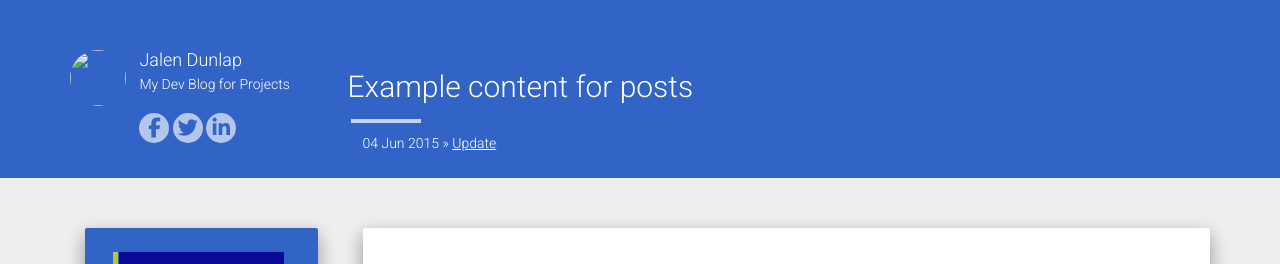
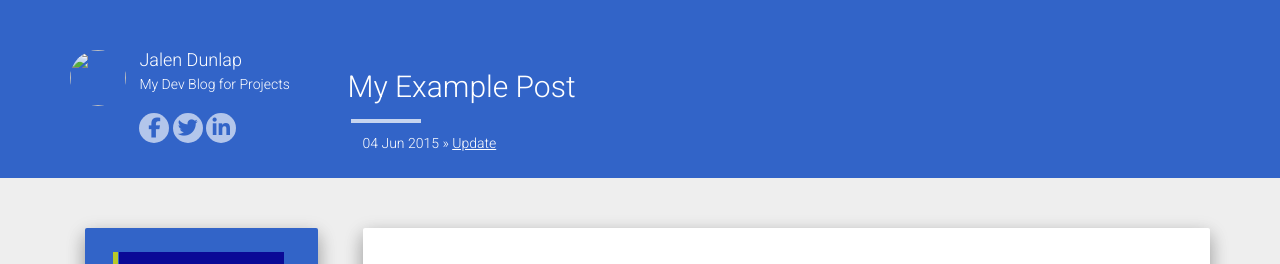
Before and after one commit to Jalen-Dunlap/jalen-dunlap.github.io, a Jekyll site: the page built from _posts/2022-8-5-my-beginning.md, in a window 1280 px wide. Shown: the top 264 px of the page. Built offline with Jekyll 4.4.1, drawn with Linux system fonts in a browser that asks for light colours; nearby versions of some CDN libraries; comment, search, counter and statistics services are not loaded.

Commit message:
title change

```diff
--- a/_posts/2022-8-5-my-beginning.md
+++ b/_posts/2022-8-5-my-beginning.md
@@ -1,6 +1,6 @@
 ---
 layout: post
-title: Example content for posts
+title: My Example Post
 date: 2015-06-04
 categories: Update
 ---
```
